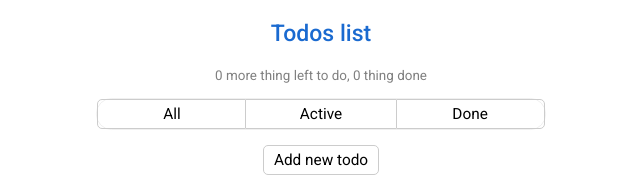
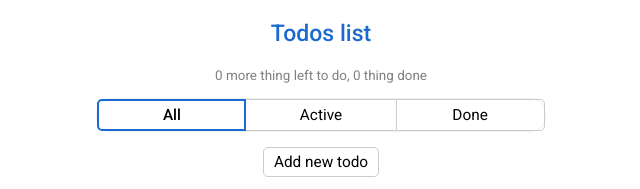
Before and after one commit to doosterhere/vue3-todo-app, a Vue app: page / in a window 1280 px wide. Shown: the top 189 px of the page, without its empty margins (319-959 px from the left). Built offline with nearby package versions, Linux system fonts and the light colour scheme; no server answers.

Commit message:
Changing the App component
Using active-filter as a AppHeader's prop;

```diff
--- a/src/App.vue
+++ b/src/App.vue
@@ -4,6 +4,7 @@ import {defineComponent} from 'vue';
 import axios from "axios";
 
 import type {Todo} from "@/types/Todo";
+import {FilterType} from "@/types/FilterType";
 
 import AppHeader from "@/components/AppHeader.vue";
 import TodoList from "@/components/TodoList.vue";
@@ -13,7 +14,8 @@ interface State {
   page: number,
   totalPages: number,
   limit: number,
-  isTodoLoading: boolean
+  isTodoLoading: boolean,
+  activeFilter: FilterType
 }
 
 export default defineComponent({
@@ -28,7 +30,8 @@ export default defineComponent({
       page: 1,
       totalPages: 0,
       limit: 10,
-      isTodoLoading: false
+      isTodoLoading: false,
+      activeFilter: FilterType.All,
     }
   },
   computed: {
@@ -74,6 +77,7 @@ export default defineComponent({
 <template>
   <AppHeader
       :stats
+      :active-filter
   />
 
   <TodoList
```
